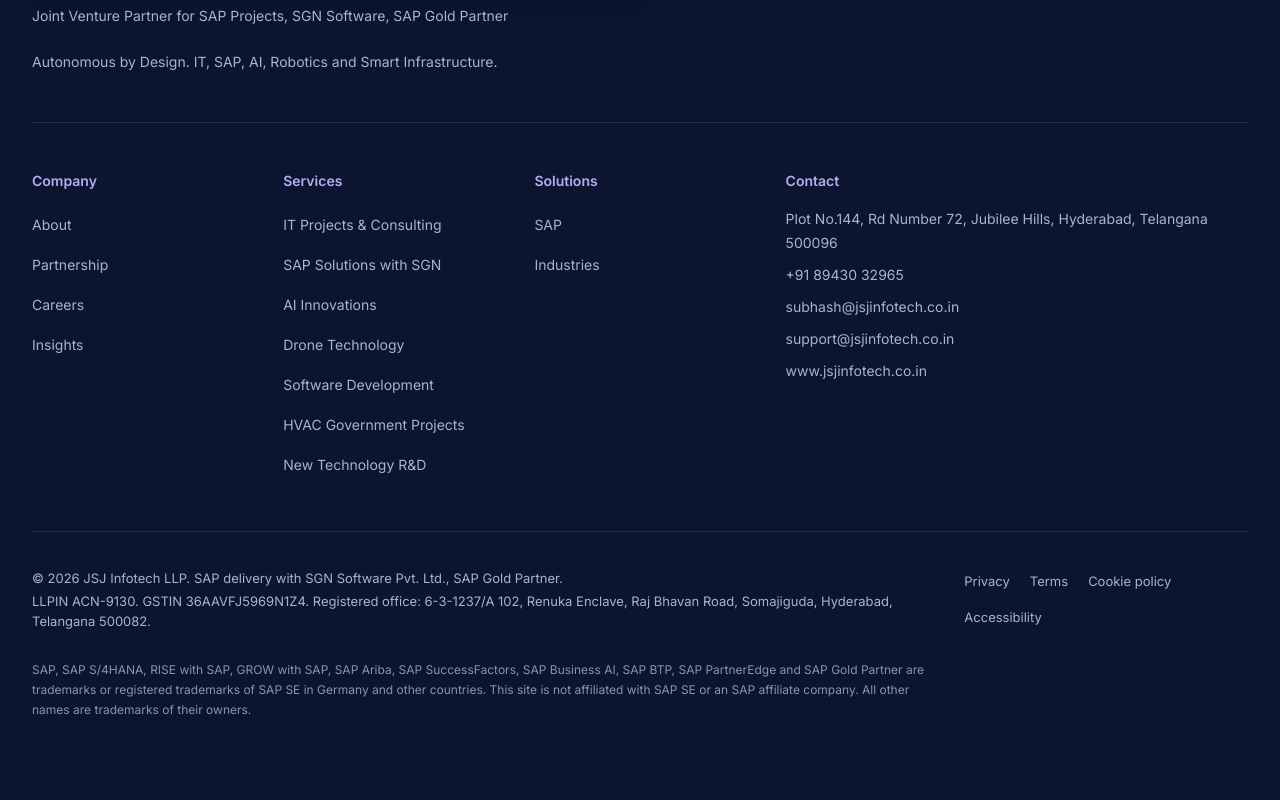
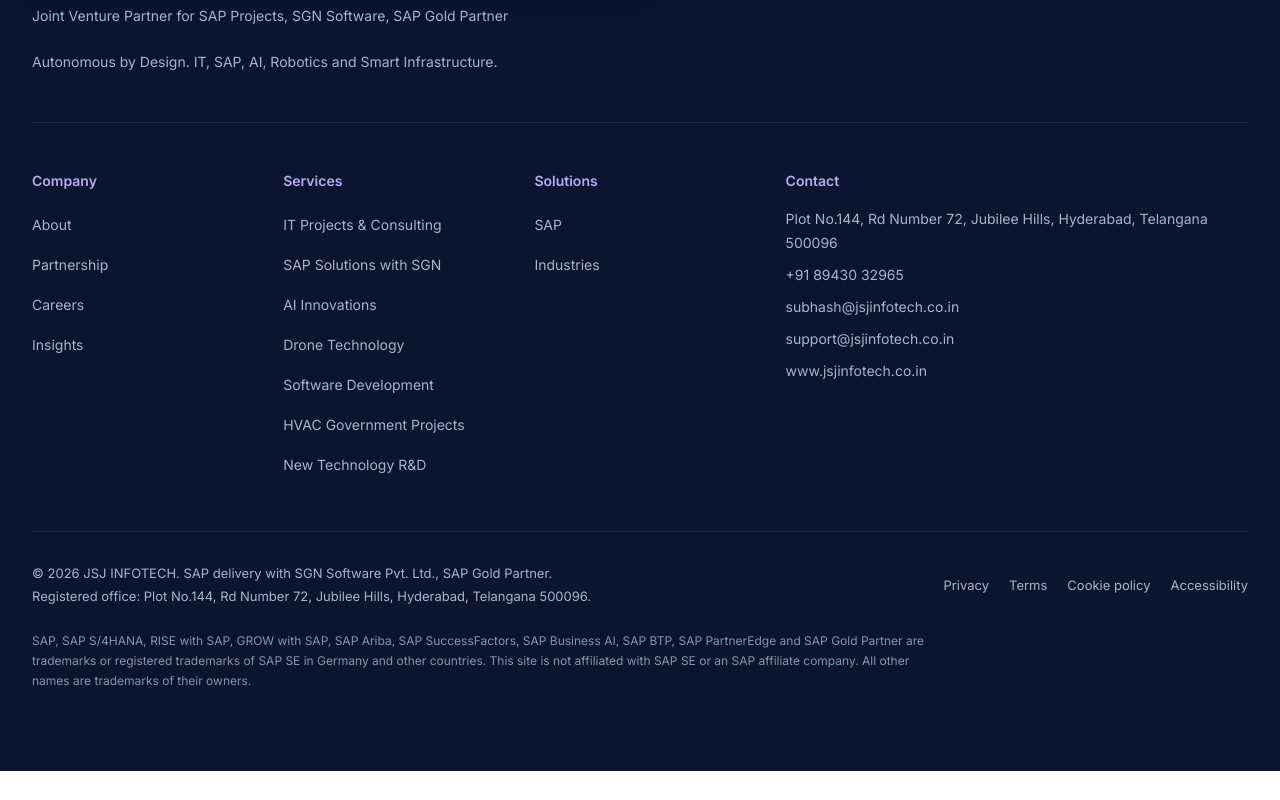
Before and after one commit to RamNarra/jsjinfotech-website, a Next.js app in the folder web/: page /about in a window 1280 px wide. Shown: the part 2554-3354 px from the top of the page. After the commit the page ends 3325 px from the top, so only its background shows below. Built offline with nearby package versions, Linux system fonts and the light colour scheme.

Commit message:
fix: remove unverified LLPIN/GSTIN and wrong registered office; use Jubilee Hills address

```diff
--- a/web/src/components/layout/Footer.tsx
+++ b/web/src/components/layout/Footer.tsx
@@ -50,8 +50,8 @@ export function Footer() {
         </div>
         <div className="mt-12 flex flex-col gap-4 border-t border-white/10 pt-8 text-[13px] text-on-ink-muted lg:flex-row lg:items-center lg:justify-between">
           <div className="space-y-1">
-            <p>© {new Date().getFullYear()} {site.legal.name}. SAP delivery with SGN Software Pvt. Ltd., SAP Gold Partner.</p>
-            <p>LLPIN {site.legal.llpin}. GSTIN {site.legal.gstin}. Registered office: {site.legal.registeredOffice}.</p>
+            <p>© {new Date().getFullYear()} JSJ INFOTECH. SAP delivery with SGN Software Pvt. Ltd., SAP Gold Partner.</p>
+            <p>Registered office: {site.address.full}.</p>
           </div>
           <nav aria-label="Legal">
             <ul className="flex flex-wrap gap-x-5">
--- a/web/src/content/site.ts
+++ b/web/src/content/site.ts
@@ -15,15 +15,6 @@ export const site = {
   },
   phone: { display: '+91 89430 32965', tel: '+918943032965' },
   email: { enquiry: 'subhash@jsjinfotech.co.in', support: 'support@jsjinfotech.co.in' },
-  // Public MCA / GST records (thecompanycheck.com, indiacos.com), checked 2026-11-15.
-  // VERIFY: owner to confirm legal name, LLPIN, GSTIN and registered office before launch.
-  legal: {
-    name: 'JSJ Infotech LLP',
-    llpin: 'ACN-9130',
-    gstin: '36AAVFJ5969N1Z4',
-    incorporated: '25 April 2025',
-    registeredOffice: '6-3-1237/A 102, Renuka Enclave, Raj Bhavan Road, Somajiguda, Hyderabad, Telangana 500082',
-  },
   mapUrl: 'https://www.openstreetmap.org/search?query=Road%20Number%2072%20Jubilee%20Hills%20Hyderabad',
 } as const;
 
--- a/web/src/lib/seo.ts
+++ b/web/src/lib/seo.ts
@@ -24,9 +24,6 @@ export const organizationLd = {
   '@context': 'https://schema.org',
   '@type': 'Organization',
   name: site.name,
-  legalName: site.legal.name,
-  taxID: site.legal.gstin,
-  identifier: { '@type': 'PropertyValue', propertyID: 'LLPIN', value: site.legal.llpin },
   url: site.url,
   logo: `${site.url}/brand/jsj-logo.svg`,
   slogan: site.tagline,
```
